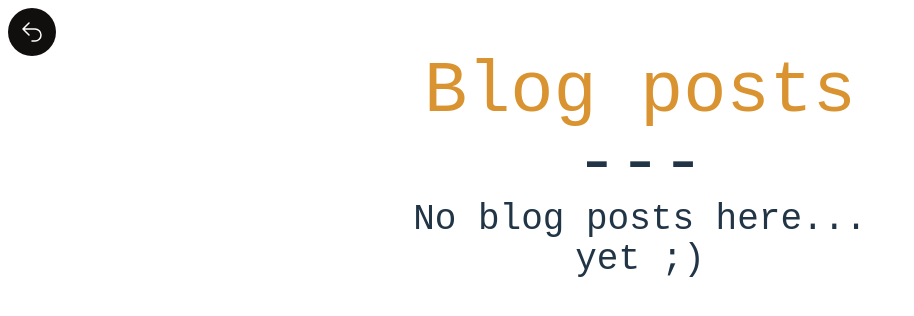
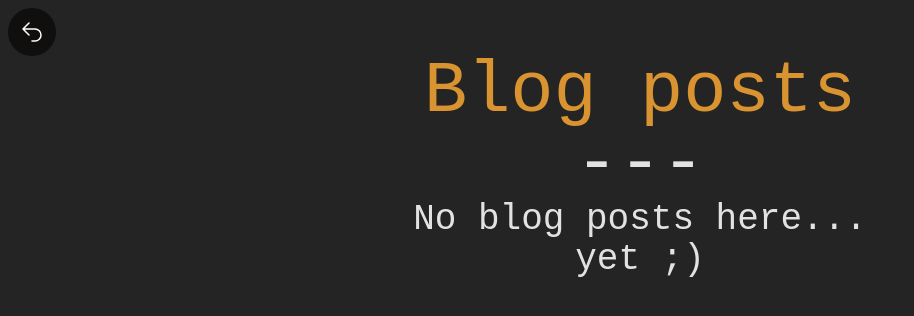
Before and after one commit to Lassi-Koykka/lassi-koykka.github.io, a SvelteKit app: page /posts in a window 1280 px wide. Shown: the top 316 px of the page, without its empty margins (0-914 px from the left). Built offline with nearby package versions, Linux system fonts and the light colour scheme.

Commit message:
Finally removed light-mode

```diff
--- a/src/app.postcss
+++ b/src/app.postcss
@@ -26,19 +26,6 @@
 	scroll-behavior: smooth;
 }
 
-@media (prefers-color-scheme: light) {
-	:root {
-		color: #213547;
-		background-color: #ffffff;
-	}
-	a:hover {
-		color: #747bff;
-	}
-	button {
-		background-color: #f9f9f9;
-	}
-}
-
 @tailwind components;
 
 @tailwind utilities;
--- a/tailwind.config.cjs
+++ b/tailwind.config.cjs
@@ -1,9 +1,11 @@
 /** @type {import('tailwindcss').Config} */
 module.exports = {
-  darkMode: 'class',
   content: ["./src/**/*.{svelte,js,ts}"],
   theme: {
     extend: {},
   },
+  daisyui: {
+    themes: ["forest"],
+  },
   plugins: [require("@tailwindcss/typography"), require("daisyui")],
 };
```
